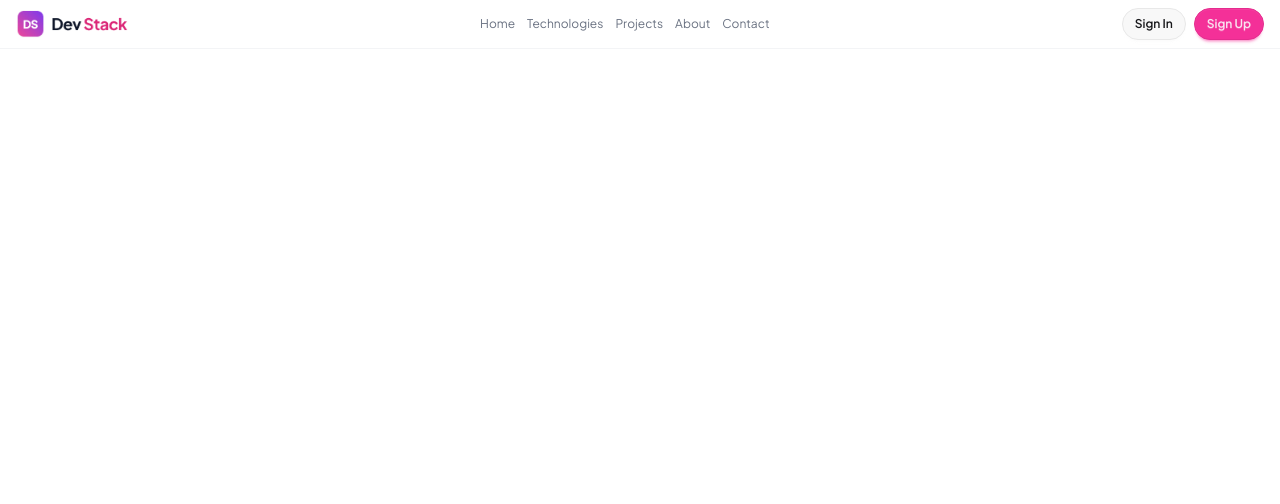
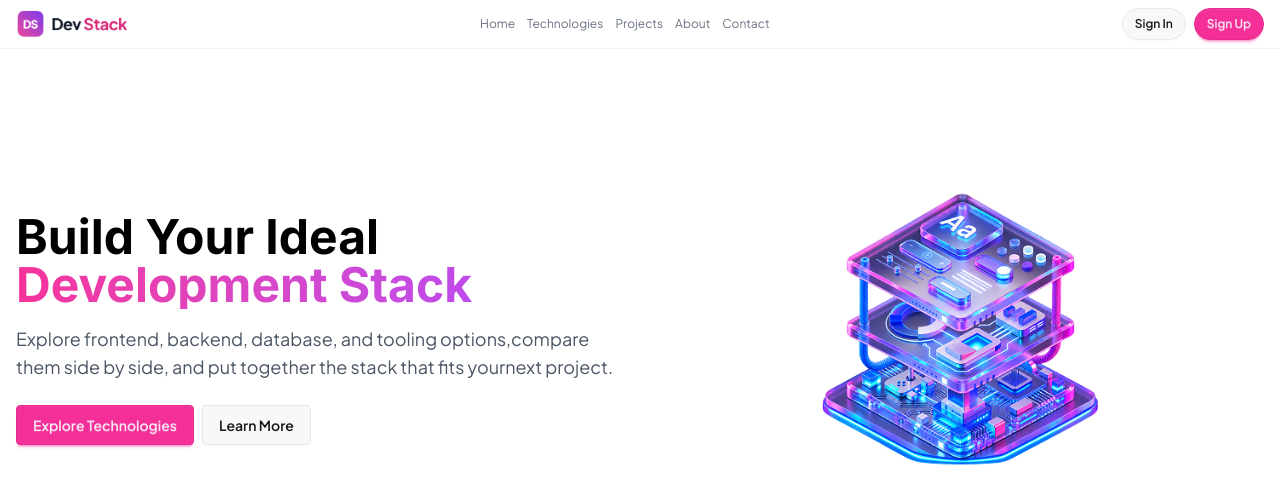
Before and after one commit to rafiqsd85/Dev-Stack, a React (Vite) app: page / in a window 1280 px wide. Shown: the top 504 px of the page. Built offline with nearby package versions, Linux system fonts and the light colour scheme.

Commit message:
Banner design completed

```diff
--- a/src/App.tsx
+++ b/src/App.tsx
@@ -1,3 +1,4 @@
+import Banner from "./components/Banner"
 import Navbar from "./components/Navbar"
 
 
@@ -8,6 +9,7 @@ function App() {
   return (
     <>
       <Navbar />
+      <Banner />
 
     </>
   )
--- a/src/components/Banner.tsx
+++ b/src/components/Banner.tsx
@@ -1,10 +1,22 @@
-import React from 'react';
+
+import banner from '../assets/banner-stack.png';
 
 const Banner = () => {
     return (
         <section className="container mx-auto px-4 py-10 md:py-14">
-            <div>
-
+            <div className="flex flex-col md:flex-row items-center justify-between gap-8">
+                <div className="md:w-1/2 w-full text-center md:text-left">
+                    <h1 className="text-4xl md:text-5xl font-bold text-black">Build Your Ideal</h1>
+                    <h1 className="text-4xl md:text-5xl font-bold bg-gradient-to-r from-pink-500 to-purple-500 bg-clip-text text-transparent">Development Stack</h1>
+                    <p className="mt-4 text-lg text-gray-600">Explore frontend, backend, database, and tooling options,compare them side by side, and put together the stack that fits yournext project.</p>
+                    <div className="flex justify-center md:justify-start gap-2 mt-6">
+                        <button className="btn btn-secondary">Explore Technologies</button>
+                        <button className="btn ">Learn More</button>
+                    </div>
+                </div>
+                <div className="md:w-1/2 w-full flex justify-center">
+                    <img src={banner} alt="Development Stack" className="max-w-md h-auto" />
+                </div>
             </div>
         </section>
     );
```
